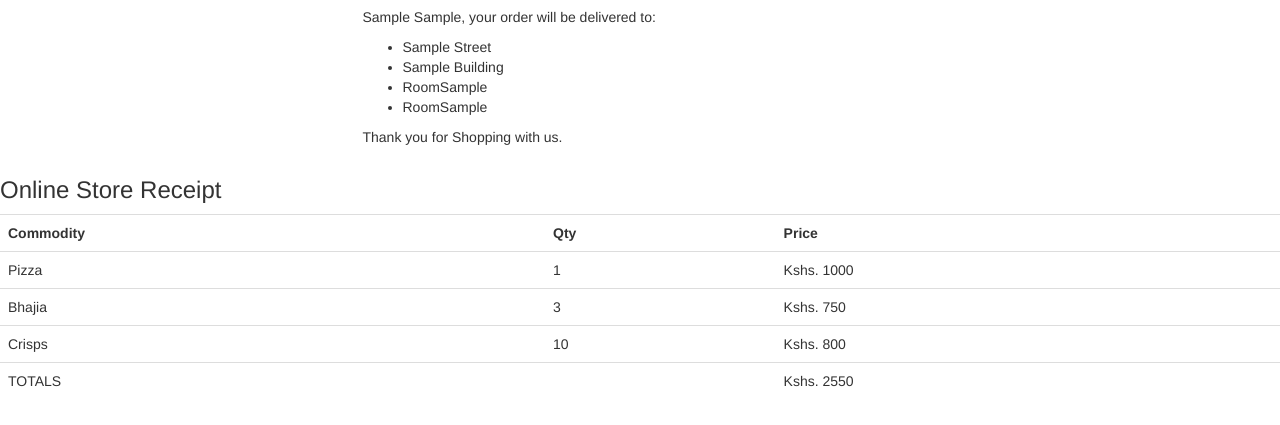
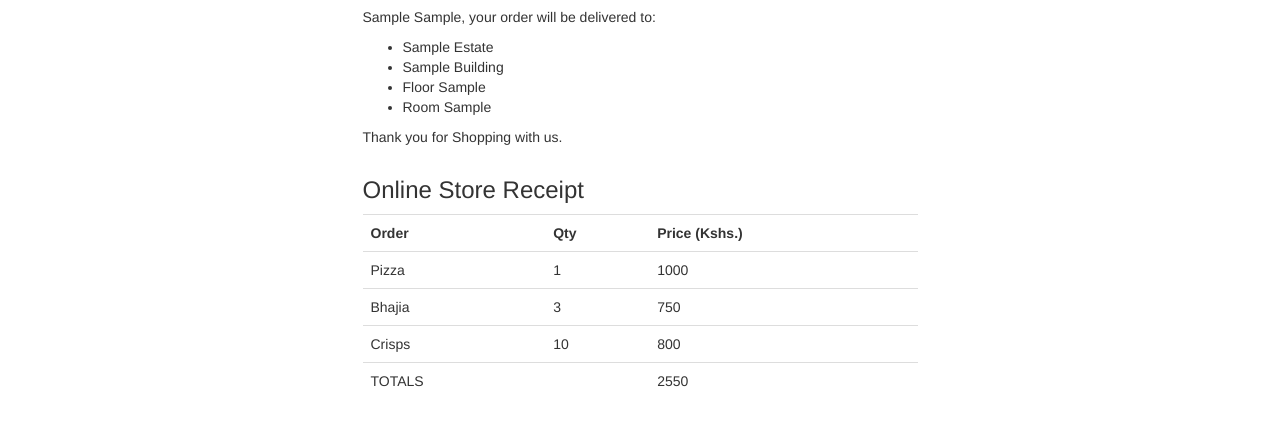
Before and after one commit to mikelubs/online-store, a plain HTML site: page index.html in a window 1280 px wide. Both pictures are taken after typing "Sample", "Sample", "Sample", "Sample", "Sample", "Sample" into the empty fields and a click on the button "Purchase". Shown: the part 165-590 px from the top of the page. Drawn offline with nearby package versions, Linux system fonts and the light colour scheme; files that its build step writes are made by us from their sources; a web font is replaced by a local one.

Commit message:
change the receipt

```diff
--- a/index.html
+++ b/index.html
@@ -53,7 +53,7 @@
             </div>
             <div class="form-group">
               <label for="streetname"></label>
-              <input id="streetname" class="form-control" type="text" placeholder="Street..." required="">
+              <input id="streetname" class="form-control" type="text" placeholder="Estate..." required="">
             </div>
             <div class="form-group">
               <label for="buildingname"></label>
@@ -75,10 +75,10 @@
           <h4>Online Store</h4>
           <p><span class="firstname"></span> <span class="lastname"></span>, your order will be delivered to:
             <ul>
-              <li><span class="streetname"></span> Street</li>
+              <li><span class="streetname"></span> Estate</li>
               <li><span class="buildingname"></span> Building</li>
-              <li>Room<span class="floornumber"></span></li>
-              <li>Room<span class="roomnumber"></span></li>
+              <li>Floor <span class="floornumber"></span></li>
+              <li>Room <span class="roomnumber"></span></li>
             </ul>
           <p>Thank you for Shopping with us.</p>
         </div>
@@ -88,36 +88,41 @@
 
 
 
-    <div class="receipt" id="receipt">
+    <div class="container receipt" id="receipt">
+      <div class="row">
+        <div class="col-lg-offset-3 col-lg-6 col-md-offset-3 col-md-6 col-sm-offset-3 col-sm-6 col-xs-offset-3 col-xs-6">
           <h3>Online Store Receipt</h3>
           <table class="table" id="table1">
             <tr>
-        <th>Commodity</th>
+              <th>Order</th>
               <th>Qty</th>
-        <th>Price</th>
+              <th>Price (Kshs.)</th>
             </tr>
             <tr>
               <td>Pizza</td>
               <td>1</td>
-        <td>Kshs. 1000</td>
+              <td>1000</td>
             </tr>
             <tr>
               <td>Bhajia</td>
               <td>3</td>
-        <td>Kshs. 750</td>
+              <td>750</td>
             </tr>
             <tr>
               <td>Crisps</td>
               <td>10</td>
-        <td>Kshs. 800</td>
+              <td>800</td>
             </tr>
             <tr>
               <td>TOTALS</td>
               <td></td>
-        <td>Kshs. 2550</td>
+              <td>2550</td>
             </tr>
           </table>
         </div>
+      </div>
+    </div>
+
 
 
       <div class="container">
```
Lines whose indentation alone changed are shown as unchanged.
